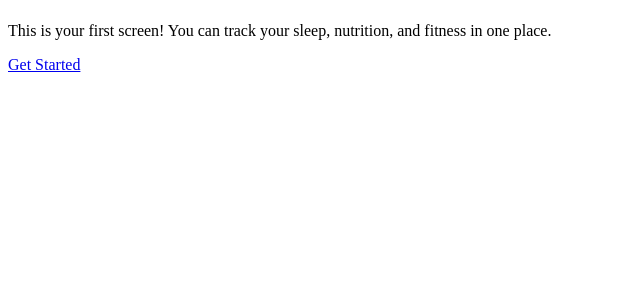
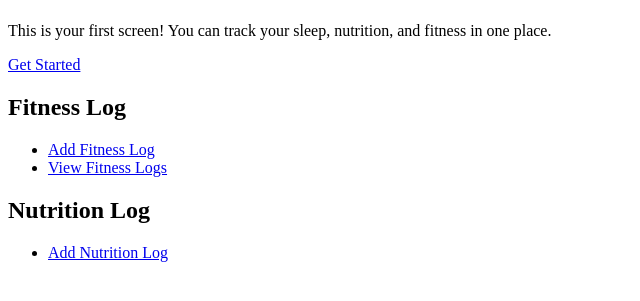
Before and after one commit to feyzzh/cs4750_db_proj, a Django app: page / in a window 1280 px wide. Shown: the part 58-359 px from the top of the page, without its empty margins (0-640 px from the left). Run offline with Django 5.2, Linux system fonts and the light colour scheme.

Commit message:
changes for fitness log, unable to test yet

```diff
--- a/cavcore/hooswellapp/models.py
+++ b/cavcore/hooswellapp/models.py
@@ -151,6 +151,7 @@ class FitnessLog(models.Model):
     user = models.ForeignKey('Users', models.DO_NOTHING)
     start_time = models.DateTimeField()
     end_time = models.DateTimeField()
+    duration_minutes = models.PositiveIntegerField(editable=False)
     activity = models.TextField()
     description = models.TextField(blank=True, null=True)
 
@@ -158,6 +159,10 @@ class FitnessLog(models.Model):
         managed = False
         db_table = 'fitness_log'
         unique_together = (('user', 'start_time', 'end_time'),)
+    def save(self, *args, **kwargs):
+        duration = self.end_time - self.start_time
+        self.duration_minutes = int(duration.total_seconds() / 60)
+        super().save(*args, **kwargs)
 
 
 class Foods(models.Model):
--- a/cavcore/hooswellapp/templates/home.html
+++ b/cavcore/hooswellapp/templates/home.html
@@ -15,5 +15,21 @@
         <p>This is your first screen! You can track your sleep, nutrition, and fitness in one place.</p>
         <a href="/start/">Get Started</a>
     </section>
+
+    <section class="navigation">
+        <h2>Fitness Log</h2>
+        <ul>
+            <li><a href="{% url 'add_fitness_log' %}">Add Fitness Log</a></li>
+            <li><a href="{% url 'view_fitness_logs' %}">View Fitness Logs</a></li>
+        </ul>
+    </section>
+
+    <section class="navigation">
+        <h2>Nutrition Log</h2>
+        <ul>
+            <li><a href="{% url 'add_nutrition' %}">Add Nutrition Log</a></li>
+        </ul>
+    </section>
+
 </body>
 </html>
--- a/cavcore/hooswellapp/urls.py
+++ b/cavcore/hooswellapp/urls.py
@@ -4,4 +4,7 @@ from . import views
 urlpatterns = [
     path('', views.home, name='home'),
     path('add_nutrition', views.add_nutrition, name='add_nutrition'),
+    path('add/', views.add_fitness_log, name='add_fitness_log'),
+    path('view/', views.view_fitness_logs, name='view_fitness_logs'),
+
 ]
--- a/cavcore/hooswellapp/views.py
+++ b/cavcore/hooswellapp/views.py
@@ -1,7 +1,7 @@
 from django.shortcuts import render, redirect
 from django.contrib.auth.decorators import login_required
-from .forms import NutritionLogForm
-from .models import NutritionLog
+from .forms import NutritionLogForm, FitnessLogForm
+from .models import NutritionLog, FitnessLog
 
 # Create your views here.
 def home(request):
@@ -21,3 +21,21 @@ def add_nutrition(request):
         form = NutritionLogForm()
 
     return render(request, 'add_nutrition.html', {'form': form})
+
+def add_fitness_log(request):
+    if request.method == 'POST':
+        form = FitnessLogForm(request.POST)
+        if form.is_valid():
+            fitness_log = form.save(commit=False)
+            fitness_log.user = request.user
+            fitness_log.save()
+            return redirect('view_fitness_logs')
+    else:
+        form = FitnessLogForm()
+
+    return render(request, 'template/add_fitness_log.html', {'form': form})
+
+@login_required
+def view_fitness_logs(request):
+    logs = FitnessLog.objects.filter(user=request.user).order_by('-start_time')
+    return render(request, 'template/view_fitness_logs.html', {'logs': logs})
```
Also changed, not shown: cavcore/hooswellapp/forms.py (+12 -1 lines), cavcore/hooswellapp/templates/add_fitness_log.html (added, +16 -0 lines), cavcore/hooswellapp/templates/view_fitness_logs.html (added, +21 -0 lines).
